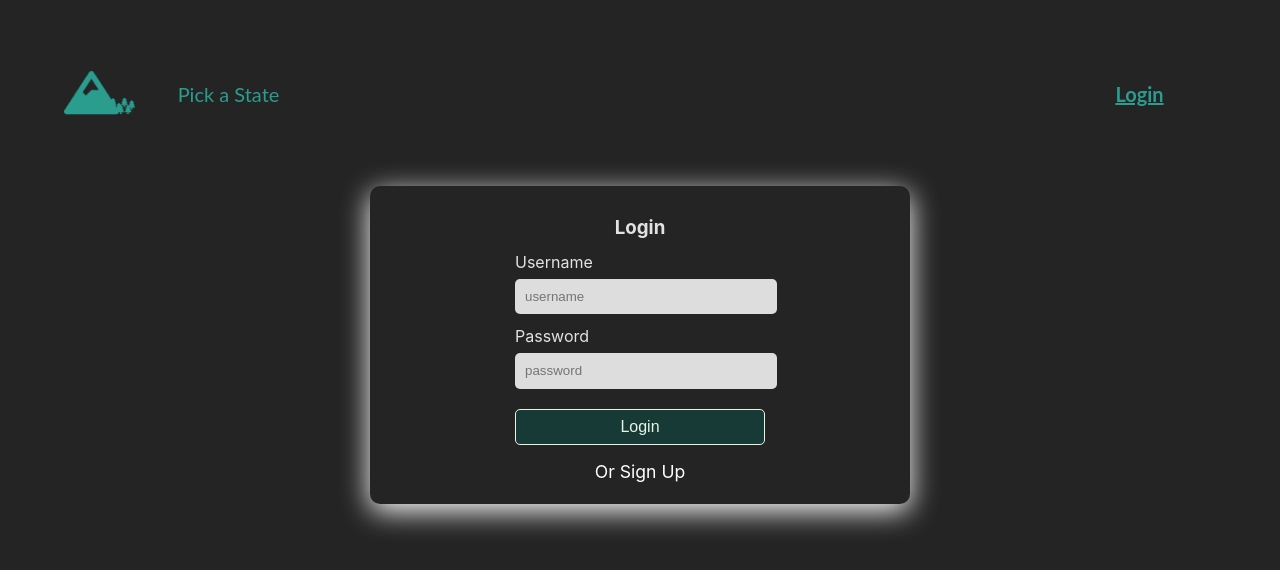
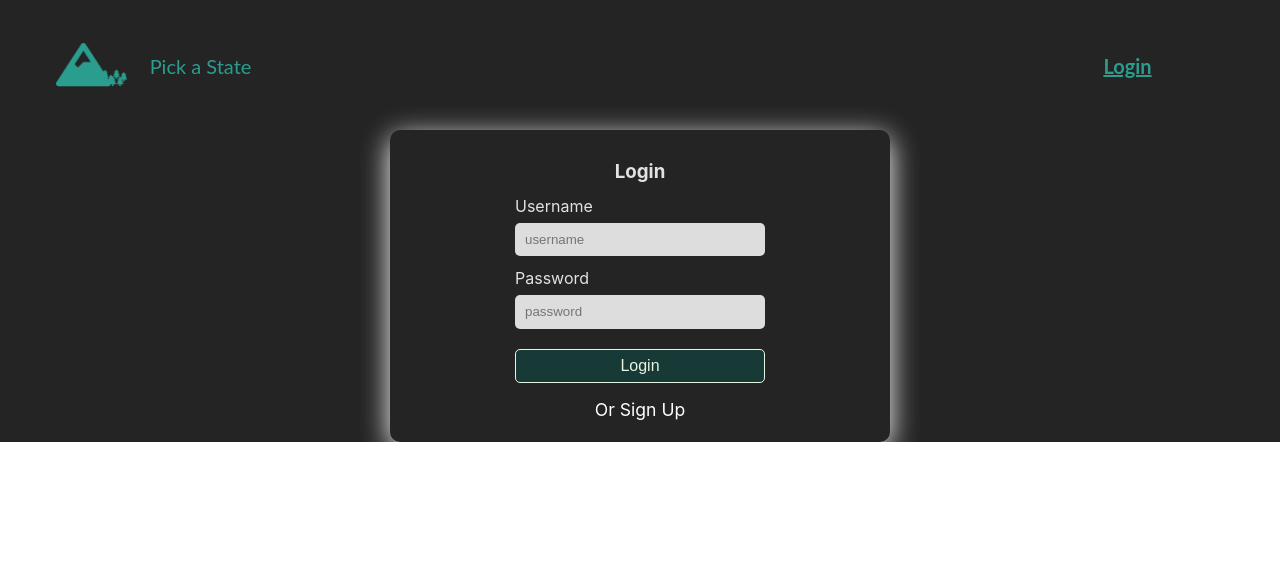
Before and after one commit to calgil/parks-app, a React (Vite) app: page /login in a window 1280 px wide. Shown: the top 570 px of the page. Built offline with nearby package versions, Linux system fonts and the light colour scheme.

Commit message:
remove index.css

```diff
--- a/src/Components/ErrorPage.jsx
+++ b/src/Components/ErrorPage/ErrorPage.jsx
@@ -1,3 +1,4 @@
+import s from "./ErrorPage.module.css";
 import { useRouteError } from "react-router-dom";
 
 export default function ErrorPage() {
@@ -5,7 +6,7 @@ export default function ErrorPage() {
   console.error(error);
 
   return (
-    <div id="error-page">
+    <div className={s.errorPage}>
       <h1>Oops!</h1>
       <p>Sorry, an unexpected error has occurred.</p>
       <p>
--- /dev/null
+++ b/src/Components/ErrorPage/ErrorPage.module.css
@@ -0,0 +1,7 @@
+.errorPage {
+  display: flex;
+  flex-direction: column;
+  align-items: center;
+  justify-content: center;
+  width: 100%;
+}
--- a/src/Components/Navbar/Navbar.module.css
+++ b/src/Components/Navbar/Navbar.module.css
@@ -4,8 +4,8 @@
   justify-content: space-between;
   max-width: 1200px;
   height: 80px;
+  padding-top: 56px;
   margin-left: 56px;
-  margin-top: 56px;
   margin-right: 80px;
 }
 
@@ -22,6 +22,7 @@
 .linkContainer {
   list-style: none;
   min-width: 105px;
+  margin: 0 20px;
 }
 .linkContainer a {
   text-decoration: none;
--- a/src/Components/Root/Root.jsx
+++ b/src/Components/Root/Root.jsx
@@ -1,3 +1,4 @@
+import s from "./Root.module.css";
 import { Outlet, useMatches } from "react-router-dom";
 import { getParksData } from "../../fetch/parks/getParksData";
 import { getAllNextAdventureParksAPI } from "../../fetch/parks/nextAdventure/getAllNextAdventureParksAPI";
@@ -76,8 +77,10 @@ export const useRootLoaderData = () => {
 export default function Root() {
   return (
     <>
-      <Navbar />
-      <Outlet />
+      <div className={s.root}>
+        <Navbar />
+        <Outlet />
+      </div>
     </>
   );
 }
--- a/src/index.css
+++ b/src/Components/Root/Root.module.css
@@ -1,10 +1,20 @@
-:root {
+*,
+*::before,
+*::after {
+  margin: 0;
+  padding: 0;
+  box-sizing: border-box;
+}
+
+.root {
+  max-width: 1280px;
+  margin: 0 auto;
+  text-align: center;
   font-family: Inter, Avenir, Helvetica, Arial, sans-serif;
   font-size: 1rem;
   line-height: 24px;
   font-weight: 400;
 
-  color-scheme: light dark;
   color: rgba(255, 255, 255, 0.87);
   background-color: #242424;
 
@@ -15,20 +25,6 @@
   -webkit-text-size-adjust: 100%;
 }
 
-#root {
-  max-width: 1280px;
-  margin: 0 auto;
-  text-align: center;
-}
-
 img {
   width: 100%;
 }
-
-#error-page {
-  display: flex;
-  flex-direction: column;
-  align-items: center;
-  justify-content: center;
-  width: 100%;
-}
--- a/src/Components/UserInfo/UserInfo.module.css
+++ b/src/Components/UserInfo/UserInfo.module.css
@@ -8,7 +8,6 @@
   display: flex;
   align-items: center;
   flex: 1;
-  gap: 20px;
 }
 
 .linkContainer {
--- a/src/main.jsx
+++ b/src/main.jsx
@@ -1,6 +1,5 @@
 import React from "react";
 import ReactDOM from "react-dom/client";
-import "./index.css";
 import "font-awesome/css/font-awesome.min.css";
 import { createBrowserRouter, RouterProvider } from "react-router-dom";
 import Root, { loader as rootLoader } from "./Components/Root/Root";
@@ -21,7 +20,6 @@ import ParkDetails, {
 import { ProtectedRoute } from "./Components/ProtectedRoute";
 import NextAdventure from "./Components/NextAdventure/NextAdventure";
 import Visited from "./Components/Visited/Visited";
-import ErrorPage from "./Components/ErrorPage";
 import { UnProtectedRoute } from "./Components/UnProtectedRoute";
 import { createVisitedAPI } from "./fetch/parks/visited/createVisitedAPI";
 import { createNextAdventureAPI } from "./fetch/parks/nextAdventure/createNextAdventureAPI";
@@ -32,6 +30,7 @@ import {
   deleteAction,
   logoutAction,
 } from "./Components/UserActions/UserActions";
+import ErrorPage from "./Components/ErrorPage/ErrorPage";
 
 // TODO: Can I move these two actions to another file? This one seems busy
 
```
